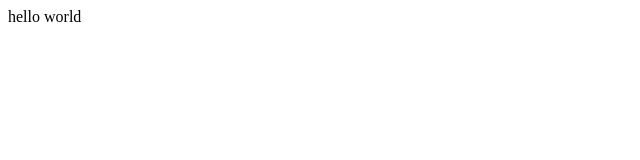
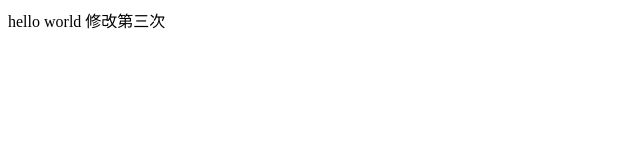
Before and after one commit to Alicedd/webui, a plain HTML site: page index2.html in a window 1280 px wide. Shown: the whole page, without its empty margins (0-640 px from the left). Drawn offline with Linux system fonts and the light colour scheme.

Commit message:
'第四次提交'

```diff
--- a/index2.html
+++ b/index2.html
@@ -6,5 +6,7 @@
 </head>
 <body>
 	hello world
+
+	修改第三次
 </body>
 </html>
```
